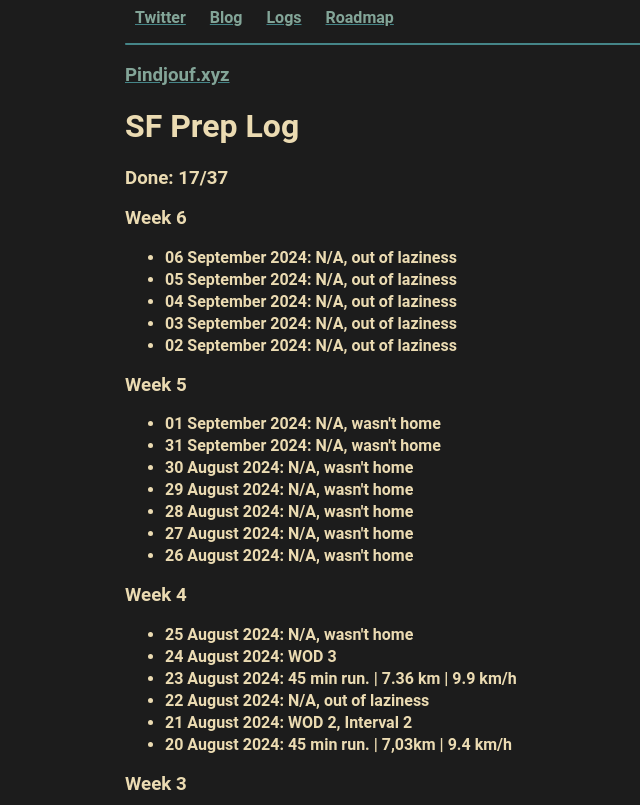
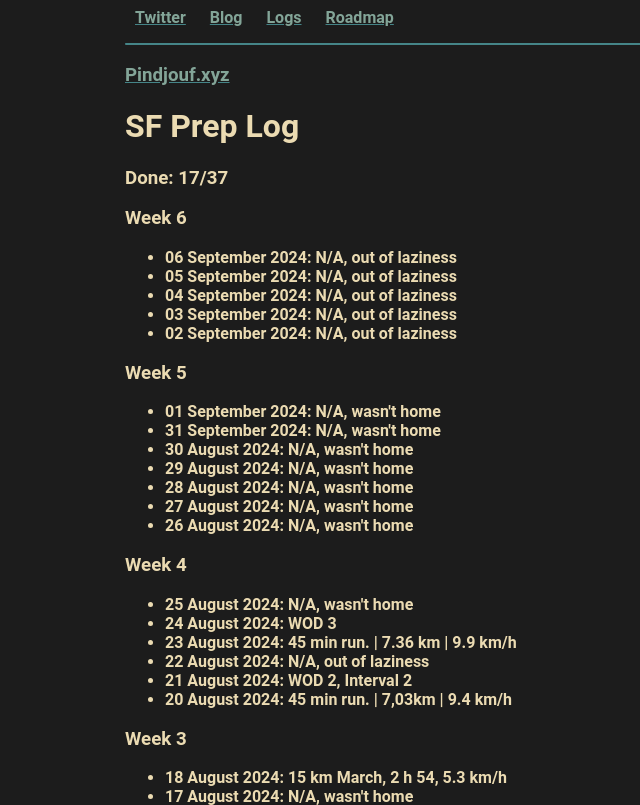
Before and after one commit to pindjouf/pindjouf.xyz, a PHP site: page /logs/sf_log.html in a window 1280 px wide. Shown: the top 805 px of the page, without its empty margins (115-755 px from the left). Run offline with PHP 8.4, Linux system fonts and the light colour scheme.

Commit message:
css test

```diff
--- a/style.css
+++ b/style.css
@@ -37,9 +37,9 @@
     line-height: 22px;
 }
 
-ul li {
-    margin-bottom: 3px;
-}
+/*ul li {*/
+/*    margin-bottom: 3px;*/
+/*}*/
 
 /*li {*/
 /*    margin-bottom: 3px;*/
```
